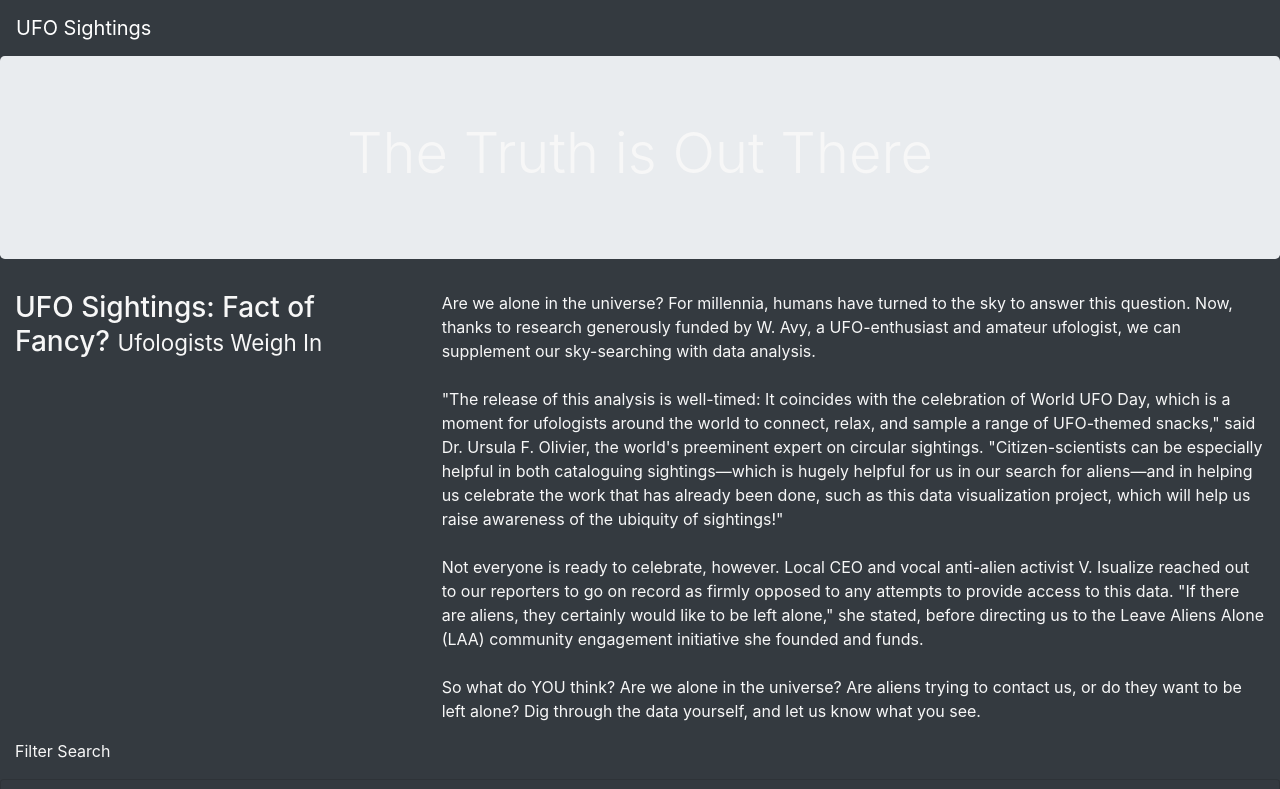
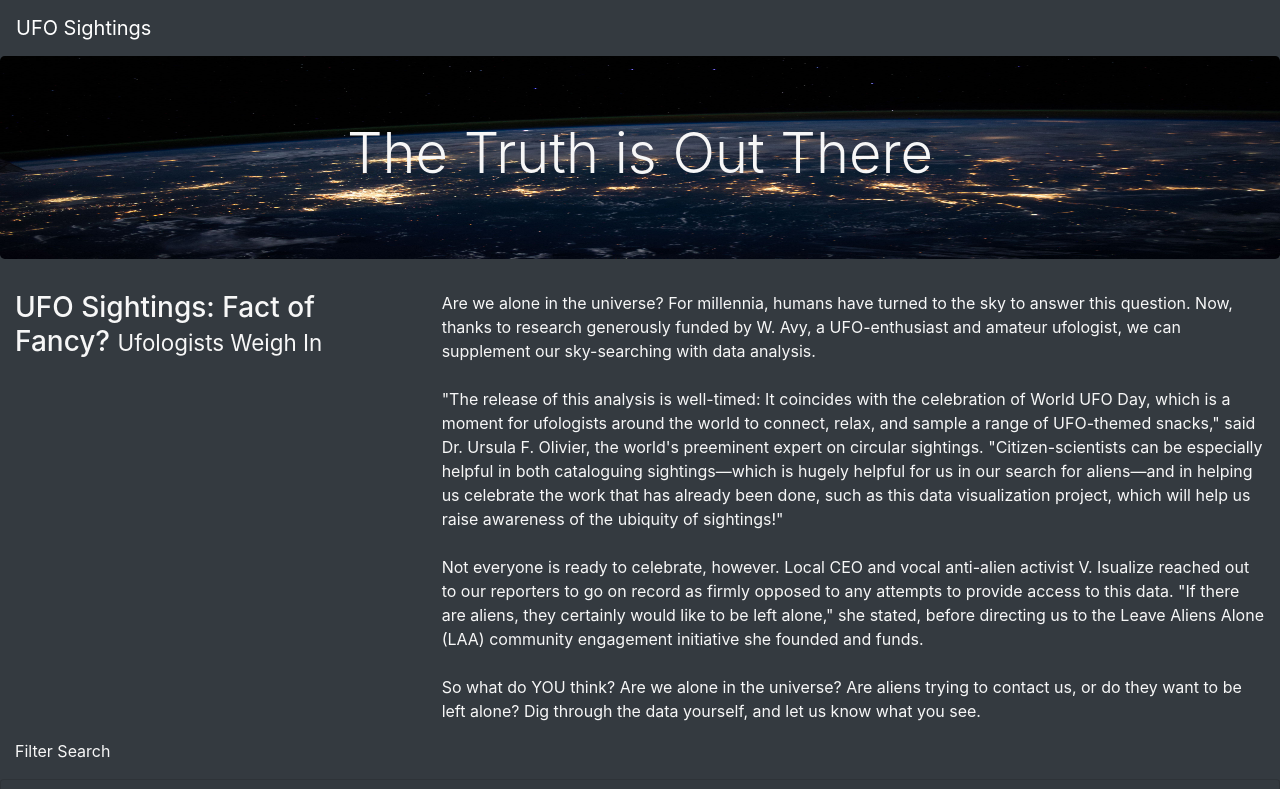
Before and after one commit to AWTENN/UFO, a plain HTML site: page index.html in a window 1280 px wide. Shown: the top 789 px of the page. Drawn offline with nearby package versions, Linux system fonts and the light colour scheme.

Commit message:
Update style.css

```diff
--- a/static/css/style.css
+++ b/static/css/style.css
@@ -3,7 +3,7 @@ body {
     color: #f7f7f7;
   }
 .jumbotron {
-    background-image: url("../images/nasa.jpg");
+    background-image: url("/images/nasa.jpg");
     background-size: 100% 100%;
     text-align: center;
   }
```
